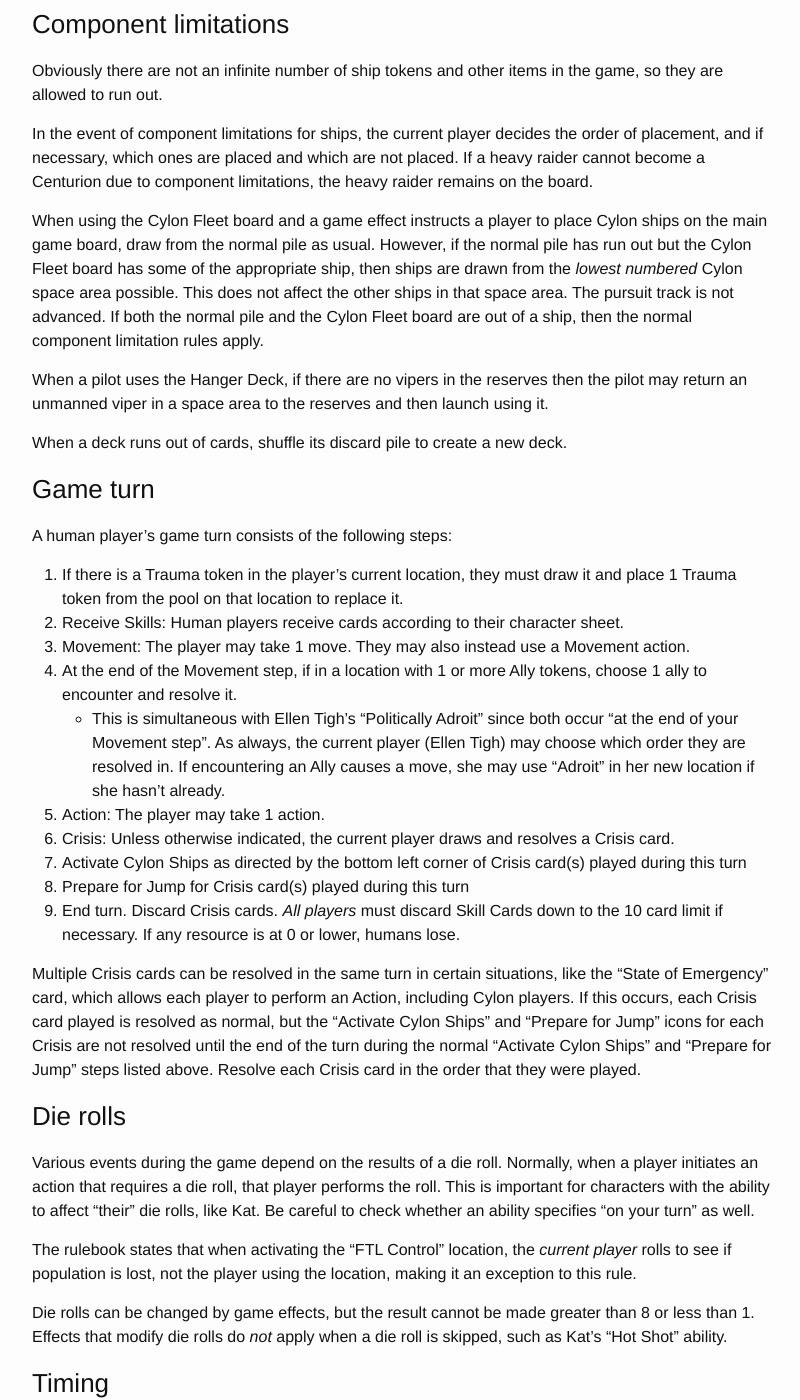
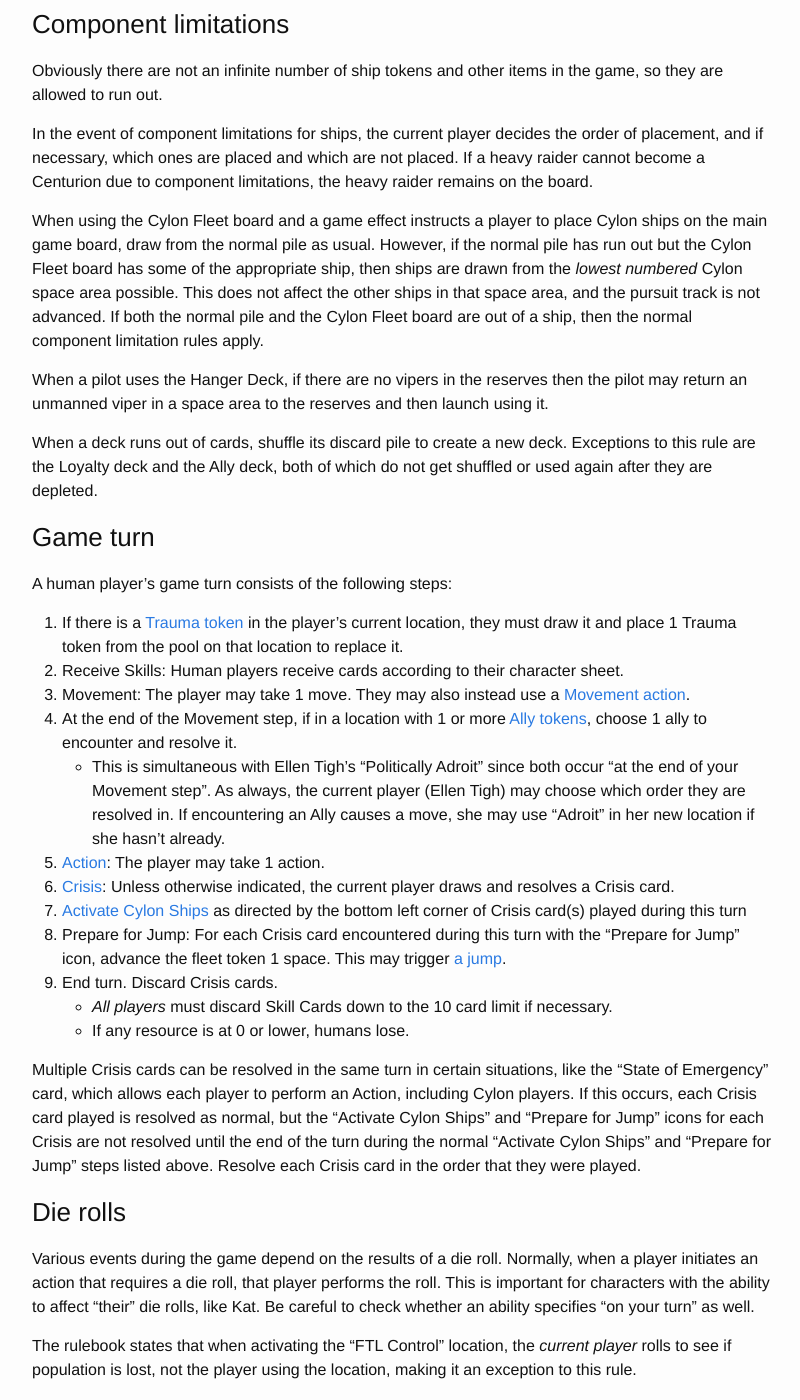
Before and after one commit to jbiatek/BSGRulebook, a Jekyll site: the page built from rulebook.md, in a window 1280 px wide and 1400 px high, scrolled down 8820 px. Shown: the whole window, without its empty margins (238-1038 px from the left). Built offline with Jekyll 4.4.1, drawn with Linux system fonts in a browser that asks for light colours; nearby versions of some CDN libraries; some of the changed text lies outside the part shown.

Commit message:
Added some links, more are needed

```diff
--- a/rulebook.md
+++ b/rulebook.md
@@ -120,7 +120,7 @@ Both Exodus and Pegasus expansions include executions, but they work in differen
     - If using the "Final Five" or "Personal Goal" cards, or both, they go in the "Not a Cylon" deck. The "Personal Goal" cards require an "extra card style" Loyalty deck.
     - Some "You Are A Cylon" cards refer to Treachery skill cards. Remove them if you aren't playing with any Treachery cards.
     - Some "Personal Goal" cards cause executions. Technically, there are not supposed to be executions unless either Exodus or Pegasus are being played.
-- Assemble the Loyalty deck out of these two as follows, based on the total number of players and whether one of them is a Cylon Leader:
+- Shuffle them both, then form the initial Loyalty deck as follows, based on the total number of players and whether one of them is a Cylon Leader:
 
  | Cylon Leader? | Players |  Cylon cards | Not a Cylon cards |
  | ------------- | ------- | ------------ | ----------------- |
@@ -134,17 +134,17 @@ Both Exodus and Pegasus expansions include executions, but they work in differen
  |     Yes       |    7    |      2       |        10         |
 
 - Add one more "Not a Cylon" card for each of these that are true:
-    - Sharon "Boomer" Valerii was chosen by a player
-    - Gaius Baltar (the political leader version with "Coward") was chosen by a player
-    - The Exodus expansion has been included with its "extra card style" Loyalty deck
+    1. Sharon "Boomer" Valerii was chosen by a player
+    2. Gaius Baltar (the political leader version with "Coward") was chosen by a player
+    3. The Exodus expansion has been included with its "extra card style" Loyalty deck
 - If playing with Daybreak:
      - With a Cylon Leader *and* 5 or 7 total players: add The Mutineer card to the Loyalty deck.
      - With *no* Cylon Leader, *and* 4 or 6 total players: add The Mutineer card *and* another "Not a Cylon" card to the Loyalty deck.
-- If playing with 4 or 6 players, without Daybreak, and no Cylon Leaders, do one of these:
+- If playing with 4 or 6 players, without Daybreak, and no Cylon Leaders, do *one* of these:
      - Get the "You Are a Sympathizer" card, but don't add it to the Loyalty deck yet. Only add it after the first round of Loyalty cards go out.
      - Get the "You Are a Sympathetic Cylon" card and the "Sympathetic Agenda" cards (they have Caprica Six on the back), but don't add anything to the Loyalty Deck yet. Only add it after the first round of Loyalty cards go out.
      - Play with the rules from the "No Sympathizer" variant. See the "House Rules" section at the end of this rulebook for more information.
-- Keep the "Not a Cylon" deck around, separate from the actual Loyalty deck. It might be used later to add more cards to the Loyalty deck. The unused cards from the "Cylon" deck are removed from the game without revealing them.
+- Keep the "Not a Cylon" deck, taking care to keep it separate from the actual Loyalty deck. It might be used later to add more cards to the Loyalty deck. The unused cards from the "Cylon" deck are removed from the game without revealing them.
 
 The Loyalty deck is now finally complete. Shuffle it and distribute 1 card to every player unless otherwise specified. Cylon Leaders do not get any Loyalty cards. After the first round is dealt, add the Sympathizer card to the deck if it was indicated.
 
@@ -161,7 +161,6 @@ To finish setting up for a game with the Ionian Nebula ending:
 - Place 1 Trauma token in the Brig, and 1 in Sickbay. Do not look at or reveal either one.
 - Each player draws 3 trauma tokens, keeping them hidden. If a player draws "Disaster", the one that looks like a splatter of blood, they reveal it to everyone, replace it with a new token, then shuffle "Disaster" back into the pool.
 - Draw and place Ally cards and their respective tokens until 3 are placed on the board. If an Ally is a duplicate of an existing player, remove it from the game and re-draw. Place a Trauma token from the pool face down on each of the 3 Ally cards.
-
 
 ## Playing The Game
 
@@ -180,26 +179,28 @@ Obviously there are not an infinite number of ship tokens and other items in the
 
 In the event of component limitations for ships, the current player decides the order of placement, and if necessary, which ones are placed and which are not placed. If a heavy raider cannot become a Centurion due to component limitations, the heavy raider remains on the board.
 
-When using the Cylon Fleet board and a game effect instructs a player to place Cylon ships on the main game board, draw from the normal pile as usual. However, if the normal pile has run out but the Cylon Fleet board has some of the appropriate ship, then ships are drawn from the *lowest numbered* Cylon space area possible. This does not affect the other ships in that space area. The pursuit track is not advanced. If both the normal pile and the Cylon Fleet board are out of a ship, then the normal component limitation rules apply.
+When using the Cylon Fleet board and a game effect instructs a player to place Cylon ships on the main game board, draw from the normal pile as usual. However, if the normal pile has run out but the Cylon Fleet board has some of the appropriate ship, then ships are drawn from the *lowest numbered* Cylon space area possible. This does not affect the other ships in that space area, and the pursuit track is not advanced. If both the normal pile and the Cylon Fleet board are out of a ship, then the normal component limitation rules apply.
 
 When a pilot uses the Hanger Deck, if there are no vipers in the reserves then the pilot may return an unmanned viper in a space area to the reserves and then launch using it.
 
-When a deck runs out of cards, shuffle its discard pile to create a new deck.
+When a deck runs out of cards, shuffle its discard pile to create a new deck. Exceptions to this rule are the Loyalty deck and the Ally deck, both of which do not get shuffled or used again after they are depleted.
 
 ### Game turn
 
 A human player's game turn consists of the following steps:
 
-1. If there is a Trauma token in the player's current location, they must draw it and place 1 Trauma token from the pool on that location to replace it.
+1. If there is a [Trauma token](#trauma-tokens) in the player's current location, they must draw it and place 1 Trauma token from the pool on that location to replace it.
 1. Receive Skills: Human players receive cards according to their character sheet.
-1. Movement: The player may take 1 move. They may also instead use a Movement action.
-1. At the end of the Movement step, if in a location with 1 or more Ally tokens, choose 1 ally to encounter and resolve it.
+1. Movement: The player may take 1 move. They may also instead use a [Movement action](#movement-actions).
+1. At the end of the Movement step, if in a location with 1 or more [Ally tokens](#ally-cards), choose 1 ally to encounter and resolve it.
     - This is simultaneous with Ellen Tigh's "Politically Adroit" since both occur "at the end of your Movement step". As always, the current player (Ellen Tigh) may choose which order they are resolved in. If encountering an Ally causes a move, she may use "Adroit" in her new location if she hasn't already.
-1. Action: The player may take 1 action.
-1. Crisis: Unless otherwise indicated, the current player draws and resolves a Crisis card.
-1. Activate Cylon Ships as directed by the bottom left corner of Crisis card(s) played during this turn
-1. Prepare for Jump for Crisis card(s) played during this turn
-1. End turn. Discard Crisis cards. *All players* must discard Skill Cards down to the 10 card limit if necessary. If any resource is at 0 or lower, humans lose.
+1. [Action](#actions--abilities): The player may take 1 action.
+1. [Crisis](#crisis-card-resolution): Unless otherwise indicated, the current player draws and resolves a Crisis card.
+1. [Activate Cylon Ships](#activating-cylon-ships) as directed by the bottom left corner of Crisis card(s) played during this turn
+1. Prepare for Jump: For each Crisis card encountered during this turn with the "Prepare for Jump" icon, advance the fleet token 1 space. This may trigger [a jump](#jumping-the-fleet).
+1. End turn. Discard Crisis cards.
+    - *All players* must discard Skill Cards down to the 10 card limit if necessary.
+    - If any resource is at 0 or lower, humans lose.
 
 Multiple Crisis cards can be resolved in the same turn in certain situations, like the "State of Emergency" card, which allows each player to perform an Action, including Cylon players. If this occurs, each Crisis card played is resolved as normal, but the "Activate Cylon Ships" and "Prepare for Jump" icons for each Crisis are not resolved until the end of the turn during the normal "Activate Cylon Ships" and "Prepare for Jump" steps listed above. Resolve each Crisis card in the order that they were played.
 
@@ -598,7 +599,7 @@ Cylon players are not allowed to:
 - Move to non-Cylon locations (or be sent to the Brig or Sickbay).
 - Use abilities or actions on non-Treachery Skill cards, Quorum cards, Mutiny cards, or their old human character sheet, including their once per game/Miracle ability.
     - They *are* allowed to use the abilities on Treachery cards, unlike human players.
-- Be the target of an Executive Order.
+- Be the target of an "Executive Order" or Quorum cards.
     - If a Cylon reveals as the first action of an Executive Order, they are not allowed to use the second action.
 - Contribute more than 1 card to Skill Checks.
 - Reveal Loyalty cards that say "immediately reveal this card".
```
